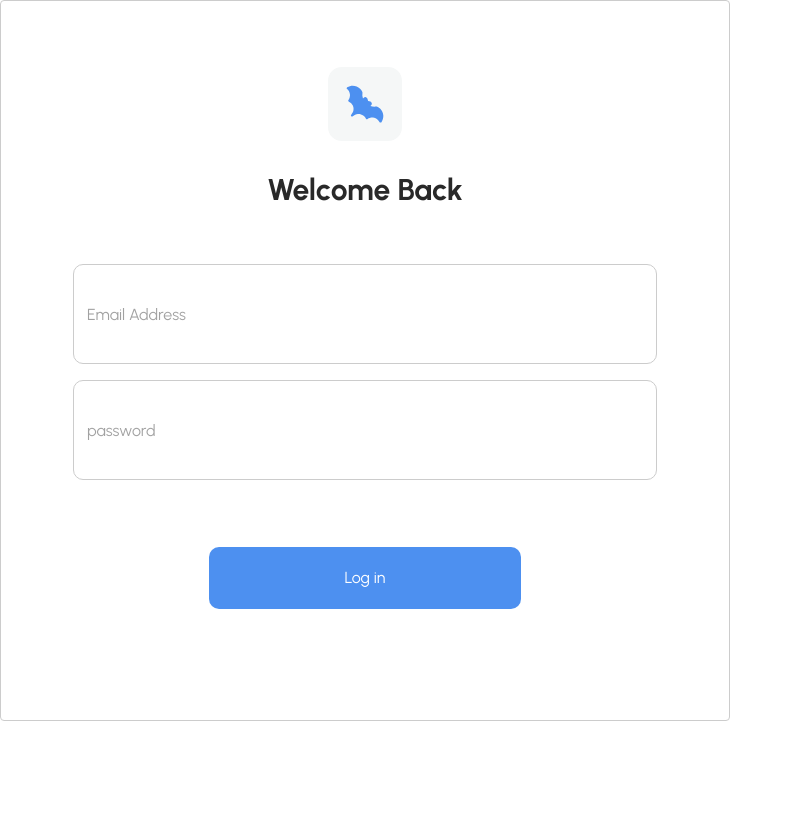
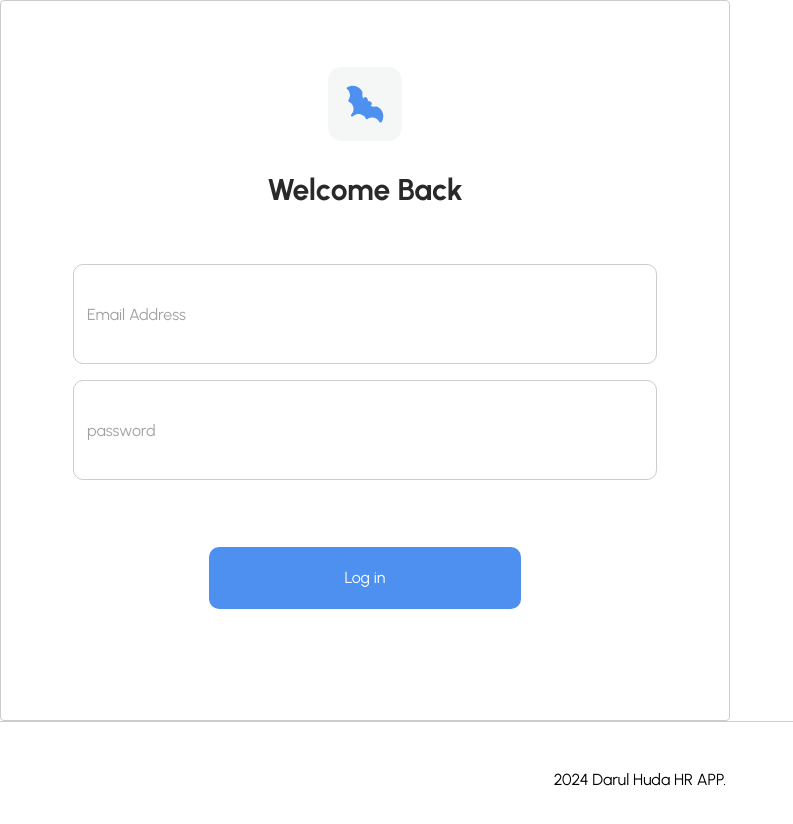
Before and after one commit to itcentralng/dhf-hrapp, a React (Vite) app: page / in a window 1280 px wide. Shown: the top 824 px of the page, without its empty margins (0-793 px from the left). Before the commit the page ends 800 px from the top, so only its background shows below. Built offline with nearby package versions, Linux system fonts and the light colour scheme.

Commit message:
created copyright footer

```diff
--- a/src/App.jsx
+++ b/src/App.jsx
@@ -1,11 +1,13 @@
 import { Box, TextField } from "@mui/material";
 import { FilledButton } from "./styled-components/styledButtons";
 import LoginForm from "./components/LoginForm";
+import CopyrightFooter from "./components/copyrightFooter";
 
 function App() {
   return (
     <Box>
       <LoginForm />
+      <CopyrightFooter />
       {/* <h1>Hello</h1>
       <FilledButton>button</FilledButton>
       <TextField type="text" id="text" label="text" name="email" /> */}
--- /dev/null
+++ b/src/components/copyrightFooter.jsx
@@ -0,0 +1,33 @@
+import { Box, Typography } from "@mui/material";
+import React from "react";
+
+const CopyrightFooter = () => {
+  return (
+    <Box
+      sx={{
+        width: "full",
+        bgcolor: "white",
+        height: "115px",
+        maxHeight: "115px",
+        borderTop: "#CCCCCC 1px solid",
+        mt: "auto",
+        mb: "0px",
+        display: "flex",
+        alignItems: "center",
+        justifyContent: "center",
+      }}
+    >
+      <Typography
+        sx={{
+          fontSize: "16px",
+          fontWeight: 400,
+          color: "black",
+        }}
+      >
+        2024 Darul Huda HR APP.
+      </Typography>
+    </Box>
+  );
+};
+
+export default CopyrightFooter;
```
